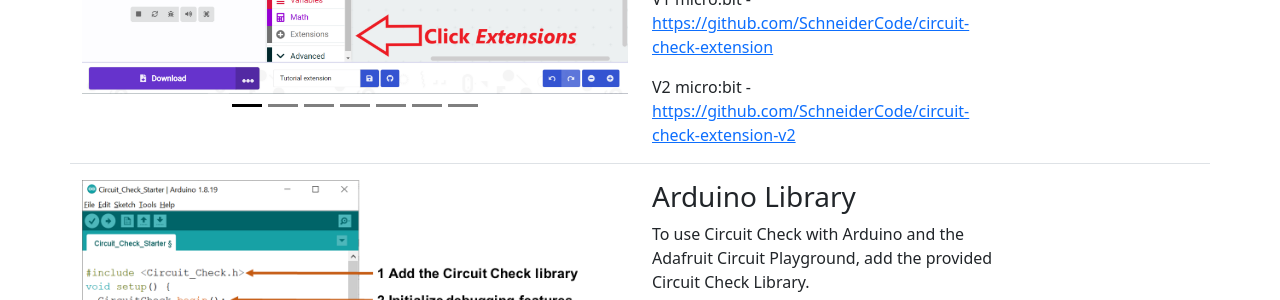
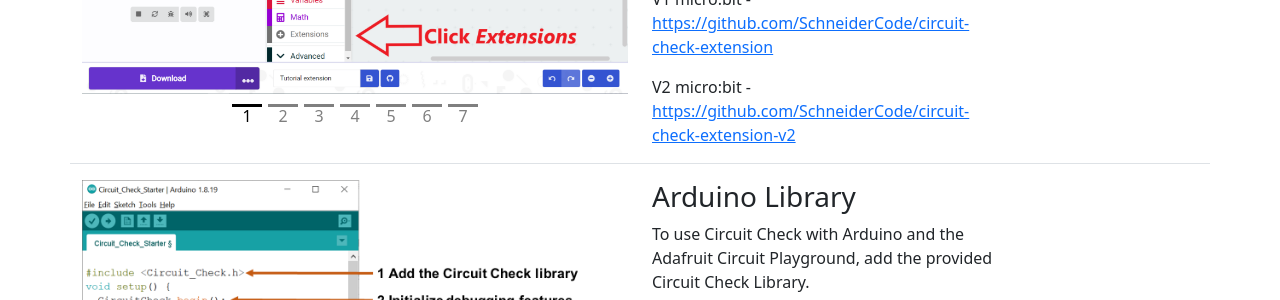
Before and after one commit to SchneiderCode/schneidercode.github.io, a Jekyll site: the page built from _projects/Circuit_Check.md, in a window 1280 px wide and 900 px high, scrolled down 1444 px. Shown: the part 189-489 px from the top of the window. Built offline with Jekyll 4.4.1, drawn with Linux system fonts in a browser that asks for light colours.

Commit message:
Add numbers to Circuit Check carousel - makecode steps

```diff
--- a/_projects/Circuit_Check.md
+++ b/_projects/Circuit_Check.md
@@ -104,13 +104,13 @@ media_videos: []
         </div>
       </div>
       <div class="carousel-indicators" style="position:relative">
-        <button type="button" data-bs-target="#carouselMakeCodeExtension" data-bs-slide-to="0" class="active" aria-current="true" aria-label="Step 1"></button>
-        <button type="button" data-bs-target="#carouselMakeCodeExtension" data-bs-slide-to="1" aria-label="Step 2"></button>
-        <button type="button" data-bs-target="#carouselMakeCodeExtension" data-bs-slide-to="2" aria-label="Step 3"></button>
-        <button type="button" data-bs-target="#carouselMakeCodeExtension" data-bs-slide-to="3" aria-label="Step 4"></button>
-        <button type="button" data-bs-target="#carouselMakeCodeExtension" data-bs-slide-to="4" aria-label="Step 5"></button>
-        <button type="button" data-bs-target="#carouselMakeCodeExtension" data-bs-slide-to="5" aria-label="Step 6"></button>
-        <button type="button" data-bs-target="#carouselMakeCodeExtension" data-bs-slide-to="6" aria-label="Step 7"></button>
+        <button type="button" data-bs-target="#carouselMakeCodeExtension" data-bs-slide-to="0" class="active" aria-current="true" aria-label="Step 1" style="text-indent:0;">1</button>
+        <button type="button" data-bs-target="#carouselMakeCodeExtension" data-bs-slide-to="1" aria-label="Step 2" style="text-indent:0;">2</button>
+        <button type="button" data-bs-target="#carouselMakeCodeExtension" data-bs-slide-to="2" aria-label="Step 3" style="text-indent:0;">3</button>
+        <button type="button" data-bs-target="#carouselMakeCodeExtension" data-bs-slide-to="3" aria-label="Step 4" style="text-indent:0;">4</button>
+        <button type="button" data-bs-target="#carouselMakeCodeExtension" data-bs-slide-to="4" aria-label="Step 5" style="text-indent:0;">5</button>
+        <button type="button" data-bs-target="#carouselMakeCodeExtension" data-bs-slide-to="5" aria-label="Step 6" style="text-indent:0;">6</button>
+        <button type="button" data-bs-target="#carouselMakeCodeExtension" data-bs-slide-to="6" aria-label="Step 7" style="text-indent:0;">7</button>
       </div>
     </div>
   </div>
```
